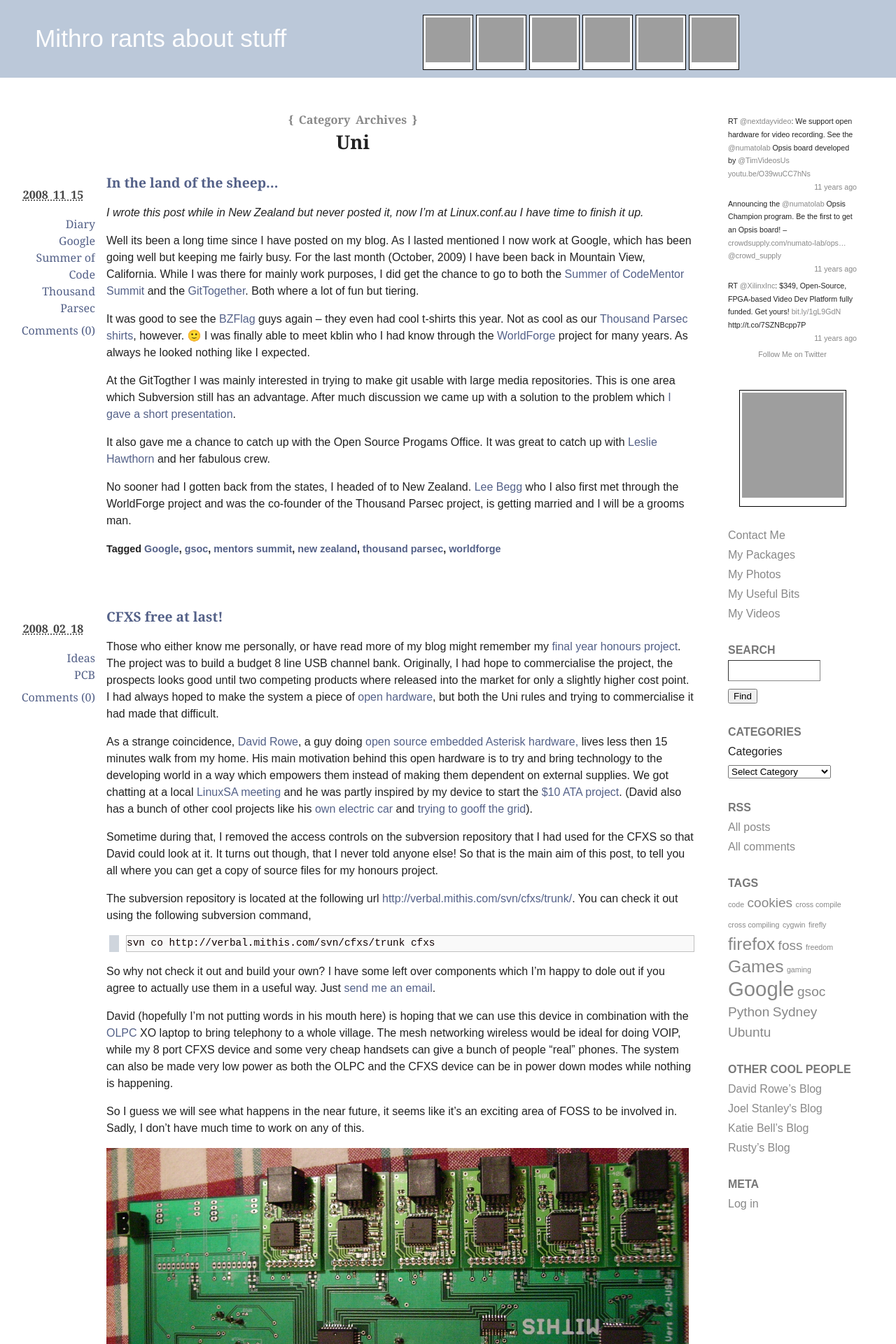
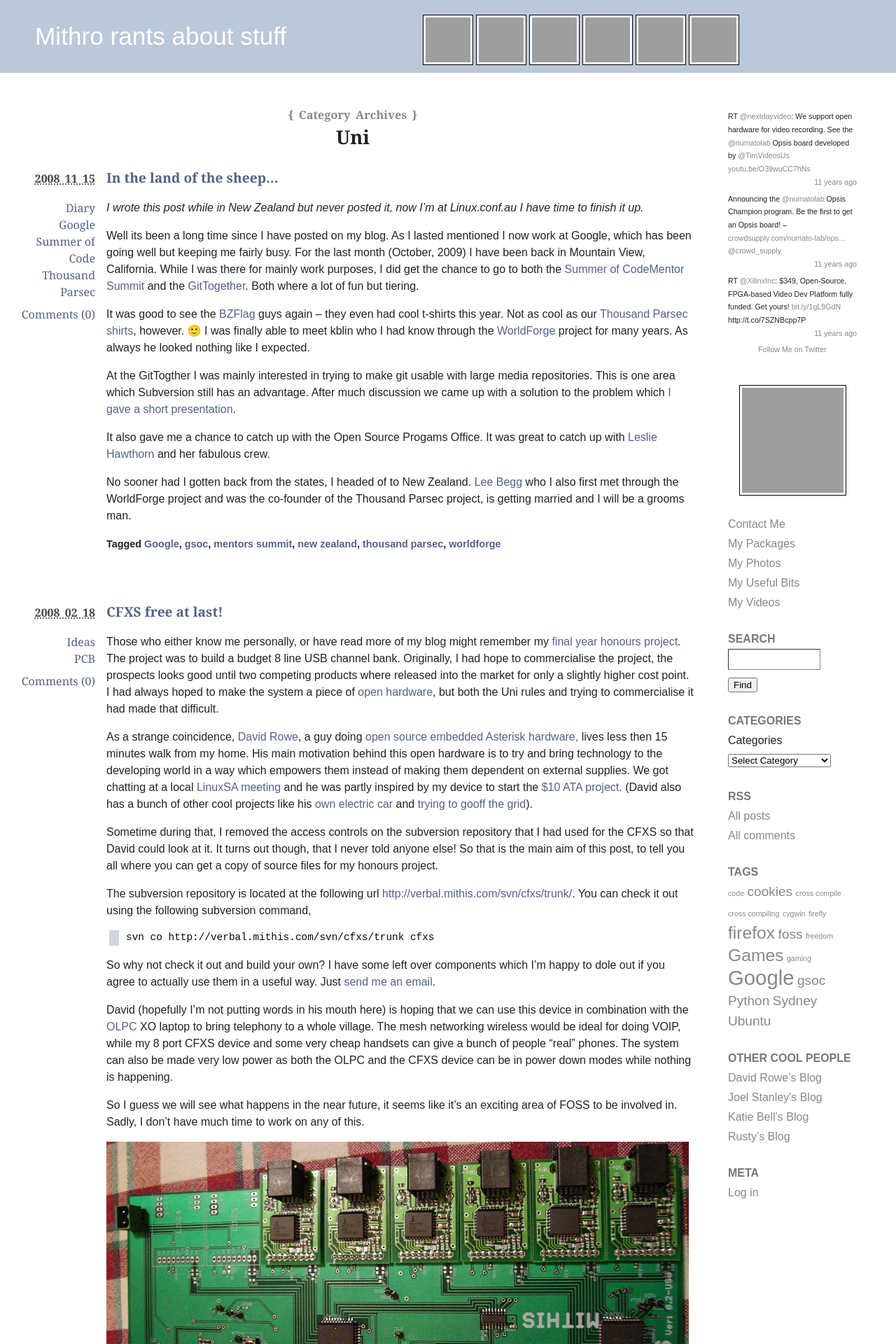
Before and after one commit to mithro/blog.mithis.net, a Jekyll site: the page built from category/uni.md, in a window 1280 px wide. Shown: the top 1920 px of the page at 70% size. Built offline with Jekyll 4.4.1, drawn with Linux system fonts in a browser that asks for light colours; grey boxes are pictures that could not be loaded.

Commit message:
Fix front-page layout: thumbnail inline-gap, date alignment, code-block box
Diagnosed by pixel-diffing the deployed github.io site against live blog.mithis.net (not local).
- .shashinThumbnailImage display:block — kills the 4px inline-image baseline gap that made each
  header thumbnail box 76px (live 72), inflated the header band to 108px (live 104), and pushed
  ALL body content down 4px (the dominant whole-page text misalignment in the diff).
- home .entry-date text-align:right — was 'center' from the base .entry-date rule, never reset on
  home (live right-aligns the date with the meta column).
- home .entry-meta margin:0 — base '.entry-meta{margin:1em 0}' wasn't reset on home, dropping the
  whole meta column 16px below the title (live=0, top-aligned with the title).
- .highlighter-rouge background:transparent + border:none — live renders code as a plain <pre>,
  not the boxed WP-Syntax .wp_syntax container an earlier pass assumed.

Co-Authored-By: Claude Opus 4.7 (1M context) <noreply@anthropic.com>

```diff
--- a/assets/css/main.css
+++ b/assets/css/main.css
@@ -102,6 +102,7 @@ body div#header {
 .shashinThumbnailImage {
     padding: 3px;
     border: none;
+    display: block;
 }
 
 .shashinThumbnailCaption {
@@ -255,12 +256,14 @@ body.search div#content div.entry-meta {
     overflow: hidden;
     text-align: right;
     width: 7.5em;
+    margin: 0;
 }
 
 body.home div#content div.entry-meta span.entry-date,
 body.archive div#content div.entry-meta span.entry-date,
 body.search div#content div.entry-meta span.entry-date {
     margin-bottom: 1.1em;
+    text-align: right;
 }
 
 body.home div#content div.entry-meta abbr.published,
@@ -513,13 +516,13 @@ div.entry-content pre {
     font: 1em/150% "courier new", courier, monospace;
 }
 
-/* Syntax Highlighting — match live WP-Syntax plugin .wp_syntax container
-   (background #f9f9f9 + silver border + bottom margin). The Rouge outer
-   wrapper .highlighter-rouge corresponds to live's <div class="wp_syntax">. */
+/* Live renders code blocks as plain, undecorated <pre> (no background, no
+   border) in courier — verified element-by-element against the live oracle.
+   (An earlier pass wrongly boxed them like a WP-Syntax .wp_syntax container.) */
 .highlighter-rouge {
     color: #100;
-    background-color: #f9f9f9;
-    border: 1px solid silver;
+    background-color: transparent;
+    border: none;
     margin: 0 0 1.5em 0;
     overflow: auto;
 }
```
